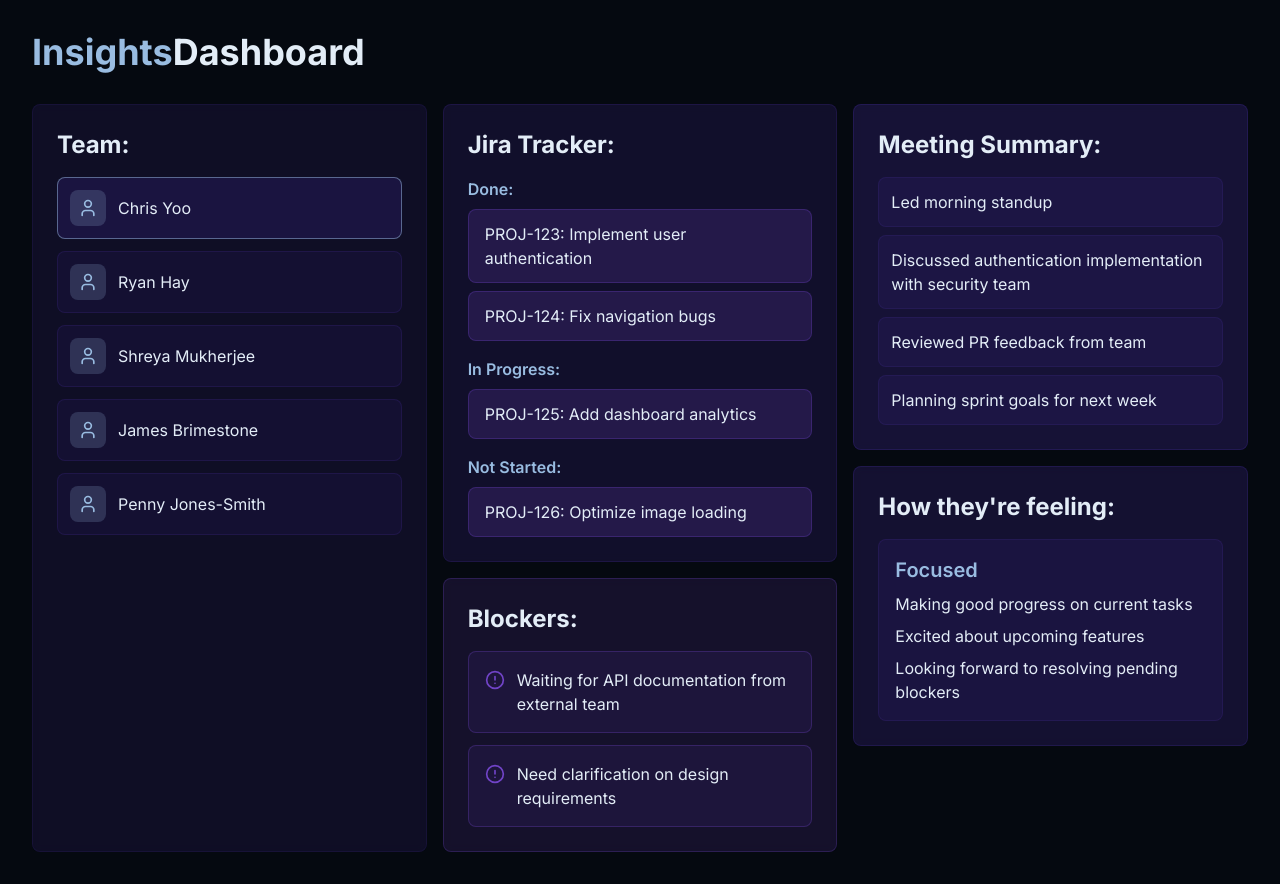
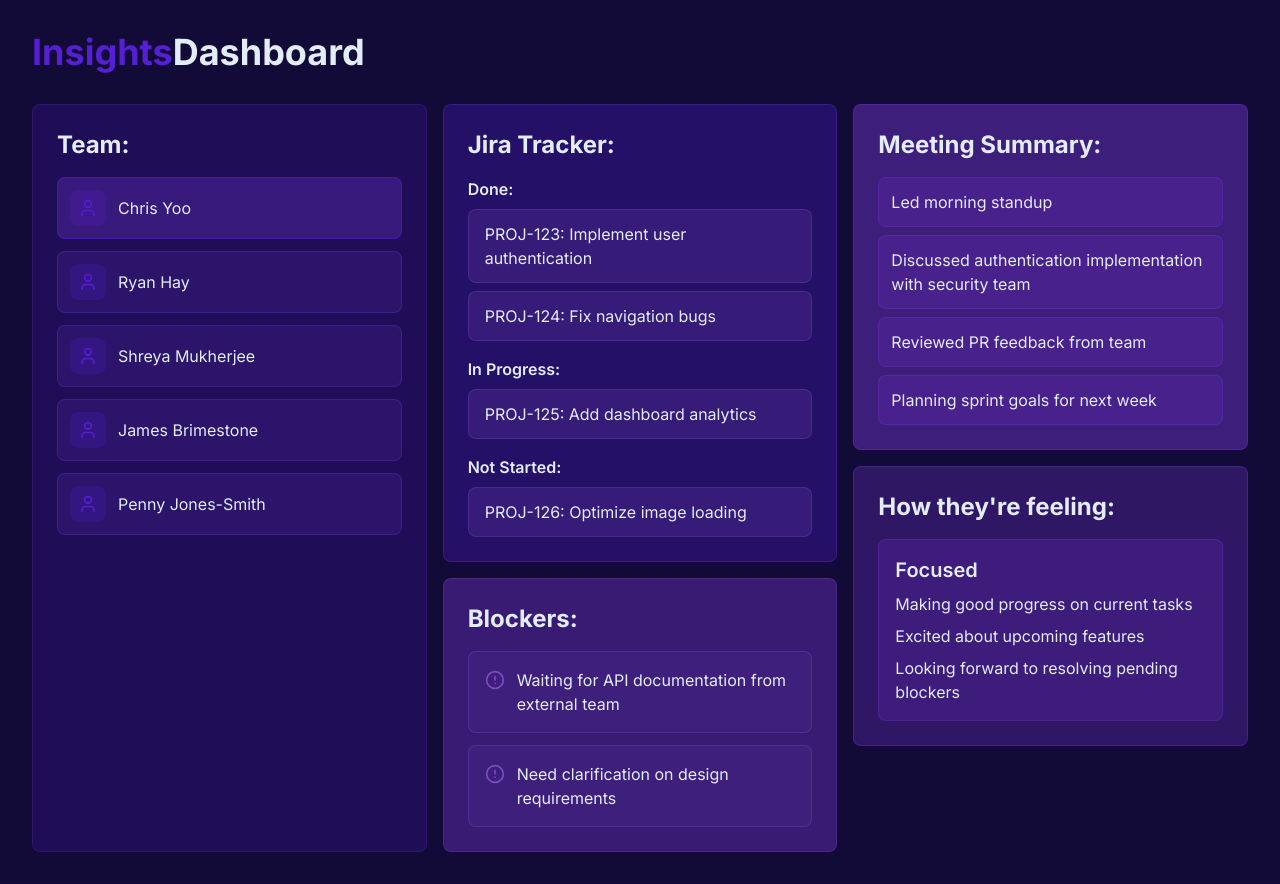
Before and after one commit to Agility-AI-Team/agility-ai, a Next.js app in the folder frontend/: page /dashboard in a window 1280 px wide. Built offline with nearby package versions, Linux system fonts and the light colour scheme.

Commit message:
changes to UI

```diff
--- a/frontend/src/app/dashboard/page.tsx
+++ b/frontend/src/app/dashboard/page.tsx
@@ -28,7 +28,7 @@ const styles = {
   },
   grid: "grid grid-cols-1 md:grid-cols-3 gap-4",
   team: {
-    container: "bg-secondary/20 rounded-lg p-6 backdrop-blur-sm border border-secondary/20",
+    container: "bg-primary/20 rounded-lg p-6 backdrop-blur-sm border border-secondary/20",
     title: "text-2xl font-bold mb-4 text-text",
     list: "space-y-3",
     member: {
@@ -44,17 +44,17 @@ const styles = {
   },
   jiraTracker: {
     wrapper: "space-y-4",
-    container: "bg-secondary/25 rounded-lg p-6 backdrop-blur-sm border border-secondary/30",
+    container: "bg-primary/30 rounded-lg p-6 backdrop-blur-sm border border-secondary/30",
     title: "text-2xl font-bold mb-4 text-text",
     content: "space-y-4",
     section: {
       wrapper: "space-y-2",
-      title: "text-primary font-semibold",
+      title: "text-text font-semibold", // Changed from text-primary to text-text
       ticket: "bg-accent/20 rounded-lg px-4 py-3 text-text border border-accent/30"
     }
   },
   blockers: {
-    container: "bg-accent/15 rounded-lg p-6 backdrop-blur-sm border border-accent/25",
+    container: "bg-secondary/40 rounded-lg p-6 backdrop-blur-sm border border-accent/25",
     title: "text-2xl font-bold mb-4 text-text",
     list: "space-y-3",
     item: {
@@ -66,7 +66,7 @@ const styles = {
   rightColumn: {
     wrapper: "space-y-4",
     meetings: {
-      container: "bg-secondary/35 rounded-lg p-6 backdrop-blur-sm border border-secondary/40",
+      container: "bg-secondary/45 rounded-lg p-6 backdrop-blur-sm border border-secondary/40",
       title: "text-2xl font-bold mb-4 text-text",
       list: "space-y-2",
       item: "bg-secondary/20 p-3 rounded-lg border border-secondary/30",
@@ -78,7 +78,7 @@ const styles = {
         content: "space-y-4",
         status: {
           wrapper: "bg-secondary/20 p-4 rounded-lg border border-secondary/30",
-        title: "text-xl font-semibold text-primary mb-2",
+          title: "text-xl font-semibold text-text mb-2", // Changed from text-primary to text-text
           notes: "space-y-2",
           note: "text-text"
         }
--- a/frontend/tailwind.config.ts
+++ b/frontend/tailwind.config.ts
@@ -10,10 +10,10 @@ export default {
     extend: {
       colors: {
         text: '#e3edf7',
-        background: '#050910',
-        primary: '#99bce1',
-        secondary: '#38257e',
-        accent: '#7144c8',
+        background: '#120b38',
+        primary: '#551fd4',
+        secondary: '#7635cf',
+        accent: '#7b4dbf',
       },
       keyframes: {
         pulseExpand: {
@@ -33,3 +33,10 @@ export default {
     }
   ]
 } satisfies Config;
+
+
+//         text: '#e3edf7',
+//         background: '#050910',
+//         primary: '#99bce1',
+//         secondary: '#38257e',
+//         accent: '#7144c8',
```
Lines whose indentation alone changed are shown as unchanged.
